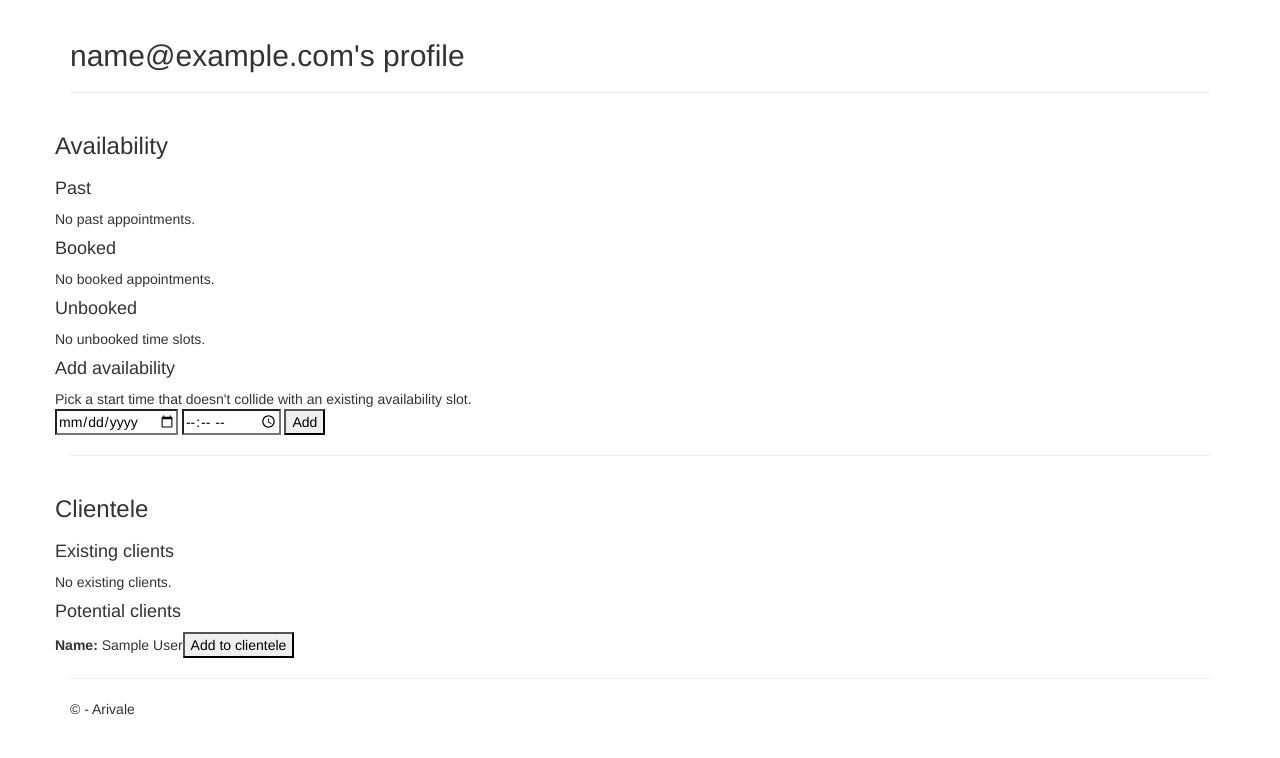
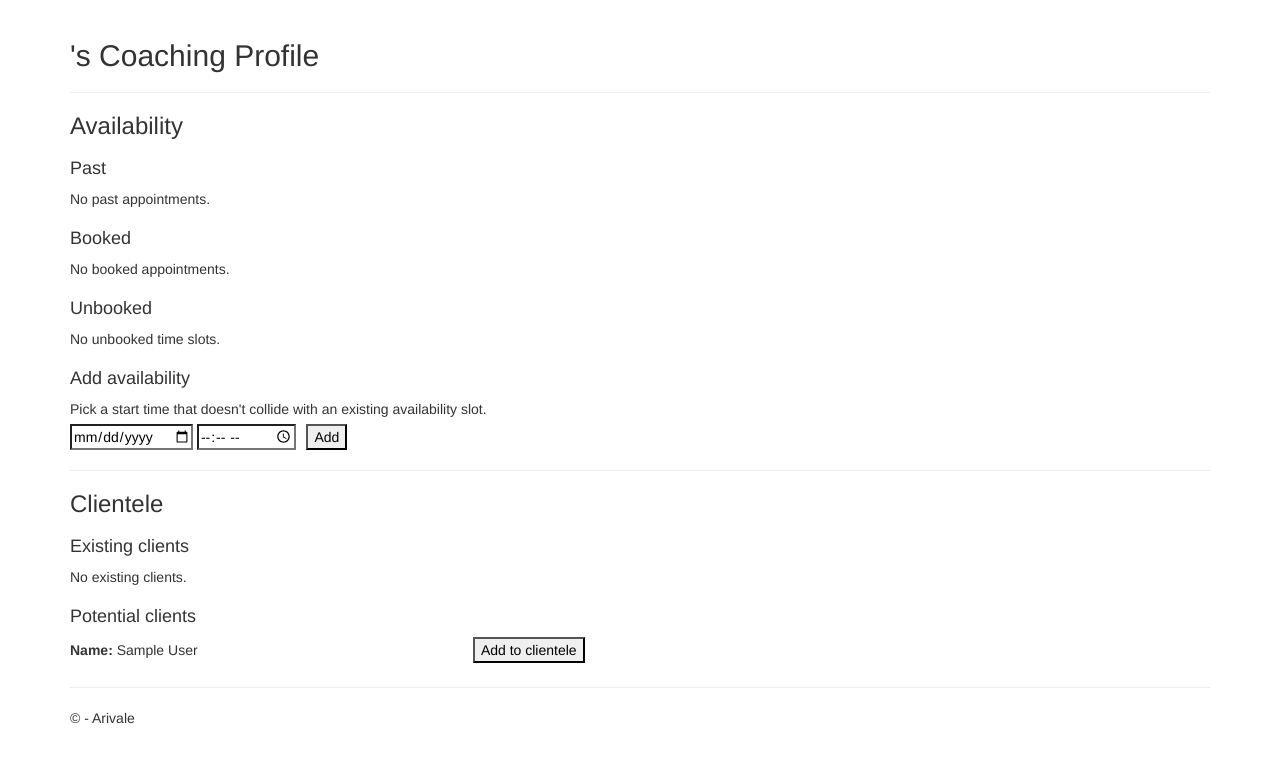
Before and after one commit to brad-lucas/Arivale, a Flask app: template arivale_scheduling/arivale_scheduling/arivale_scheduling/templates/coach_profile.html in a window 1280 px wide. Shown: the part 51-809 px from the top of the page. Before the commit the page ends 766 px from the top, so only its background shows below. Run offline with Flask 2, Linux system fonts and the light colour scheme; the template is opened without the code that fills it: values that come from a table or form of the project are taken from there, others are empty; the visitor is signed in with stand-in values (Sample User, id 1); data comes from the database, SQL or seed files in the repository; parts of the project's set-up code (start-up, migrations or seed data) failed here and were passed over; some libraries are stand-ins or nearby versions.

Commit message:
UX overhaul

```diff
--- a/arivale_scheduling/arivale_scheduling/arivale_scheduling/static/content/site.css
+++ b/arivale_scheduling/arivale_scheduling/arivale_scheduling/static/content/site.css
@@ -71,3 +71,28 @@
     appearance: none;
     margin: 0;
 }
+
+.availability-container { margin: 20px 0; }
+
+div[id$="-availability"] div[class$="-appointment"],
+div[id$="-clients"] div[class$="-client"] {
+    height: 30px;
+    margin: 5px 0;
+}
+div[id$="-availability"] div[class$="-appointment"]:first-of-type,
+div[id$="-clients"] div[class$="-client"]:first-of-type {
+    margin-top: 0;
+}
+div[id$="-availability"] div[class$="-appointment"]:last-of-type,
+div[id$="-clients"] div[class$="-client"]:last-of-type {
+    margin-bottom: 0;
+}
+
+div[id$="-availability"] div[class$="-appointment"] .appointment-display-text,
+div[id$="-clients"] div[class$="-client"] .client-display-text {
+    display:inline-block;
+    width: 35%;
+}
+
+div[id$="-availability"] div[class$="-appointment"] button {
+}
--- a/arivale_scheduling/arivale_scheduling/arivale_scheduling/templates/coach_profile.html
+++ b/arivale_scheduling/arivale_scheduling/arivale_scheduling/templates/coach_profile.html
@@ -1,27 +1,27 @@
 {% extends "coach_layout.html" %}
 {% block content %}
 <div class="jumbo">
-    <h2>{{ session['coach_email'] }}'s profile</h2>
+    <h2>{{ user.first_name }} {{ user.last_name }}'s Coaching Profile</h2>
 </div>
 <hr />
-<div class="row">
 <h3>Availability</h3>
-</div>
-<div class="row">
+<div class="availability-container">
     <h4>Past</h4>
     <div id="past-availability">
         {% if slots_for_ux['past']|length == 0 %}
         <div><span>No past appointments.</span></div>
         {% else %}
         {% for slot in slots_for_ux['past'] %}
-        <div>
+        <div class="past-appointment">
+            <div class="appointment-display-text">
                 <span>{{ slot['display_text'] }}</span>
+            </div>
         </div>
         {% endfor %}
         {% endif %}
     </div>
 </div>
-<div class="row">
+<div class="availability-container">
     <h4>Booked</h4>
     <div id="booked-availability">
         {% if slots_for_ux['booked']|length == 0 %}
@@ -29,14 +29,16 @@
         {% else %}
         {% for slot in slots_for_ux['booked'] %}
         <div class="booked-appointment">
+            <div class="appointment-display-text">
                 <span>{{ slot['display_text'] }}</span>
+            </div>
             <button data-availability-slot-id="{{ slot['id'] }}">Cancel</button>
         </div>
         {% endfor %}
         {% endif %}
     </div>
 </div>
-<div class="row">
+<div class="availability-container">
     <h4>Unbooked</h4>
     <div id="upcoming-availability">
         {% if slots_for_ux['upcoming']|length == 0 %}
@@ -46,18 +48,20 @@
         {% else %}
         {% for slot in slots_for_ux['upcoming'] %}
         <div class="upcoming-appointment">
+            <div class="appointment-display-text">
                 <span>{{ slot['display_text'] }}</span>
+            </div>
             <button data-availability-slot-id="{{ slot['id'] }}">Delete</button>
         </div>
         {% endfor %}
         {% endif %}
     </div>
 </div>
-<div class="row">
+<div class="availability-container">
     <h4>Add availability</h4>
-    <div>
-        <div>
-            <div><span>Pick a start time that doesn't collide with an existing availability slot.</span></div>
+    <div style="margin-bottom: 5px;">
+        <span>Pick a start time that doesn't collide with an existing availability slot.</span>
+    </div>
     <div id="add-availability-control">
         <input type="date" min="{{ current_datetime.date() }}">
         <input type="time" list="times">
@@ -66,25 +70,23 @@
             <option>{{ time_slot }}</option>
             {% endfor %}
         </datalist>
-                <button>Add</button>
-            </div>
-        </div>
+        <button style="margin-left: 7px;">Add</button>
     </div>
 </div>
 <hr />
-<div class="row">
 <h3>Clientele</h3>
-</div>
 {% if existing_clients != None: %}
-<div class="row">
+<div class="availability-container">
     <h4>Existing clients</h4>
     <div id="existing-clients">
         {% if existing_clients|length == 0 %}
         <div id="no-existing-clients"><span>No existing clients.</span></div>
         {% else %}
         {% for existing_client in existing_clients %}
-        <div>
+        <div class="existing-client">
+            <div class="client-display-text">
                 <span><b>Name:</b> {{ existing_client.first_name }} {{ existing_client.last_name }}</span>
+            </div>
         </div>
         {% endfor %}
         {% endif %}
@@ -92,15 +94,18 @@
 </div>
 {% endif %}
 {% if potential_clients != None: %}
-<div class="row">
+<div class="availability-container">
     <h4>Potential clients</h4>
     <div id="potential-clients">
         {% if potential_clients|length == 0 %}
         <div id="no-potential-clients"><span>No potential clients.</span></div>
         {% else %}
         {% for potential_client in potential_clients %}
-        <div>
-            <span><b>Name:</b> {{ potential_client.first_name }} {{ potential_client.last_name }}</span><button data-client-id="{{ potential_client.customer_id }}">Add to clientele</button>
+        <div class="potential-client">
+            <div class="client-display-text">
+                <span><b>Name:</b> {{ potential_client.first_name }} {{ potential_client.last_name }}</span>
+            </div>
+            <button data-client-id="{{ potential_client.customer_id }}">Add to clientele</button>
         </div>
         {% endfor %}
         {% endif %}
@@ -109,7 +114,9 @@
 {% endif %}
 <script type="text/template" id="availability-added">
     <div class="upcoming-appointment">
+        <div class="appointment-display-text">
             <span class="display-text"></span>
+        </div>
         <button data-availability-slot-id="">Delete</button>
         <span class="success-notification"><i>Availability added!</i></span>
     </div>
```
Also changed, not shown: arivale_scheduling/arivale_scheduling/arivale_scheduling/coach_views.py (+10 -8 lines), arivale_scheduling/arivale_scheduling/arivale_scheduling/customer_views.py (+7 -6 lines), arivale_scheduling/arivale_scheduling/arivale_scheduling/templates/customer_profile.html (+13 -16 lines). Lines whose indentation alone changed are shown as unchanged.
